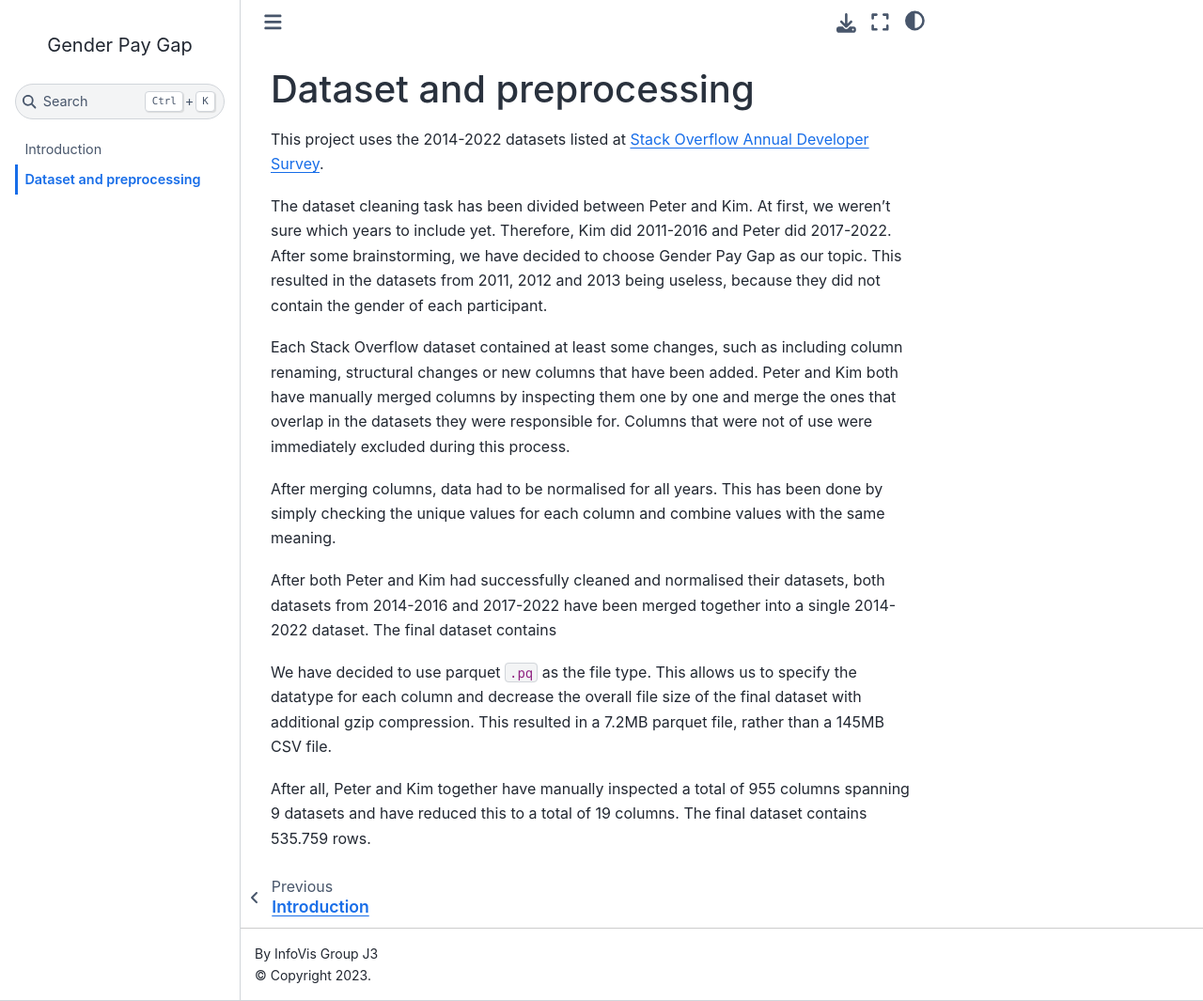
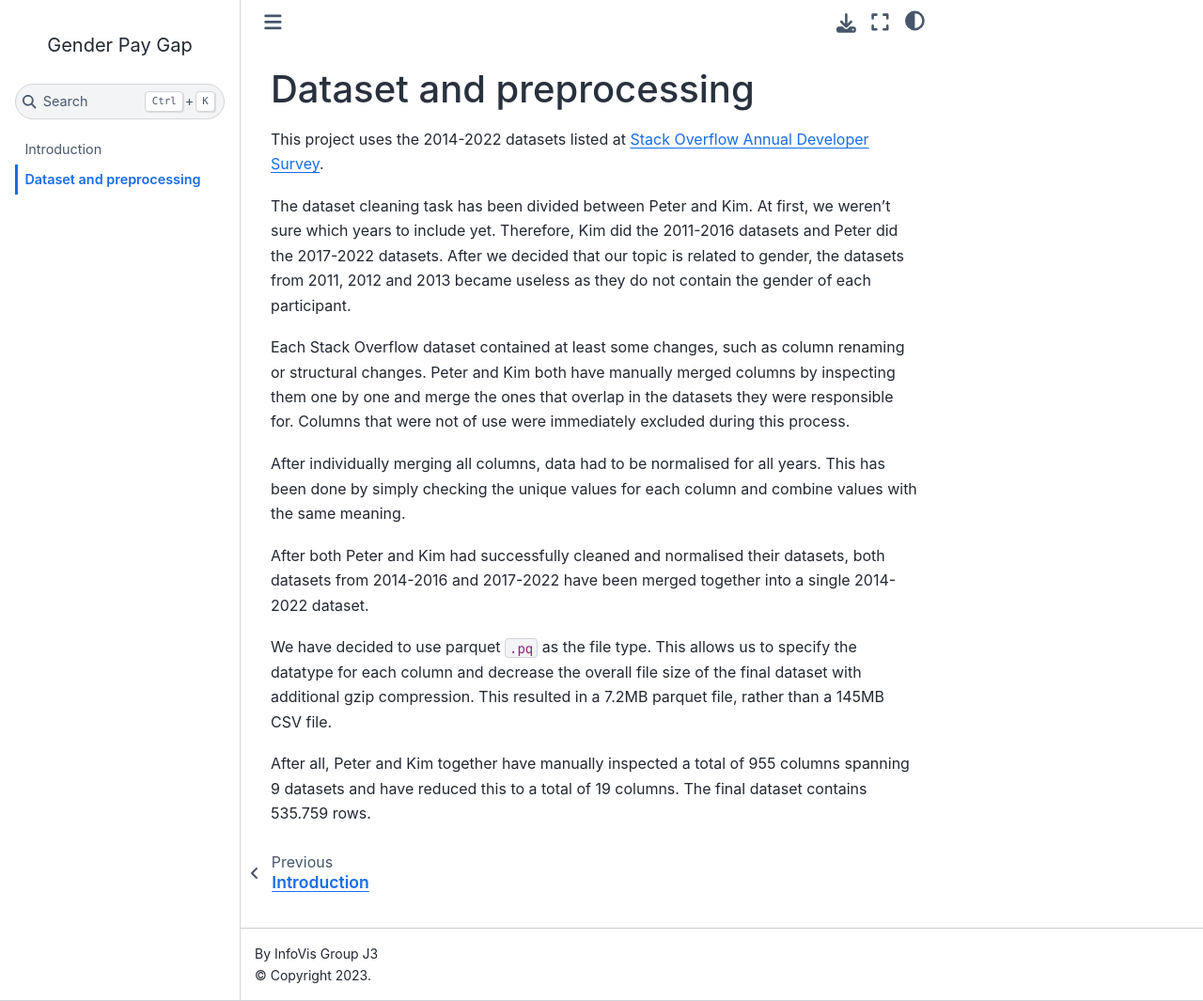
Before and after one commit to p-adema/info-vis, a Jupyter Book: the page built from docs/dataset-preprocessing.md, in a window 1280 px wide and 1065 px high. Shown: the whole window at 94% size. Built offline with Jupyter Book 1.0.4 settings and Sphinx 7.4.7 and the Sphinx Book theme 1.1.4, drawn with Linux system fonts in a browser that asks for light colours; pages that are not in the unit, such as notebooks, are missing from menus; comment, search, counter and statistics services are not loaded.

Commit message:
docs: rephrase dataset preprocessing

```diff
--- a/docs/dataset-preprocessing.md
+++ b/docs/dataset-preprocessing.md
@@ -3,25 +3,25 @@
 This project uses the 2014-2022 datasets listed at
 [Stack Overflow Annual Developer Survey](https://insights.stackoverflow.com/survey).
 
-The dataset cleaning task has been divided between Peter and Kim. At first,
-we weren't sure which years to include yet. Therefore, Kim did 2011-2016 and
-Peter did 2017-2022. After some brainstorming, we have decided to choose Gender
-Pay Gap as our topic. This resulted in the datasets from 2011, 2012 and 2013
-being useless, because they did not contain the gender of each participant.
+The dataset cleaning task has been divided between Peter and Kim. At first, we
+weren't sure which years to include yet. Therefore, Kim did the 2011-2016
+datasets and Peter did the 2017-2022 datasets. After we decided that our topic
+is related to gender, the datasets from 2011, 2012 and 2013 became useless as
+they do not contain the gender of each participant.
 
-Each Stack Overflow dataset contained at least some changes, such as
-including column renaming, structural changes or new columns that have been
-added. Peter and Kim both have manually merged columns by inspecting them
-one by one and merge the ones that overlap in the datasets they were responsible
-for. Columns that were not of use were immediately excluded during this process.
+Each Stack Overflow dataset contained at least some changes, such as column
+renaming or structural changes. Peter and Kim both have manually merged columns
+by inspecting them one by one and merge the ones that overlap in the datasets
+they were responsible for. Columns that were not of use were immediately
+excluded during this process.
 
-After merging columns, data had to be normalised for all years. This has been
-done by simply checking the unique values for each column and combine values
-with the same meaning.
+After individually merging all columns, data had to be normalised for all years.
+This has been done by simply checking the unique values for each column and
+combine values with the same meaning.
 
 After both Peter and Kim had successfully cleaned and normalised their datasets,
 both datasets from 2014-2016 and 2017-2022 have been merged together into a
-single 2014-2022 dataset. The final dataset contains
+single 2014-2022 dataset.
 
 We have decided to use parquet `.pq` as the file type. This allows us to specify
 the datatype for each column and decrease the overall file size of the final
```
